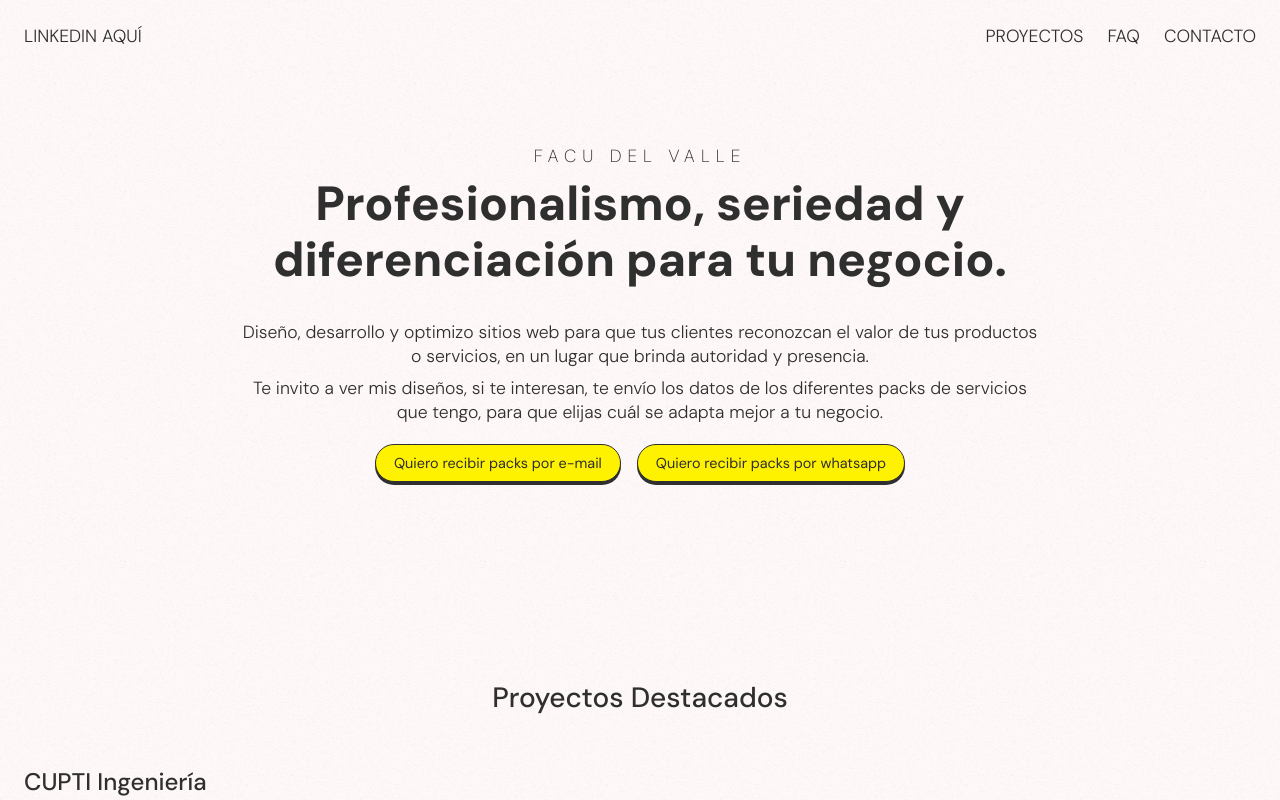
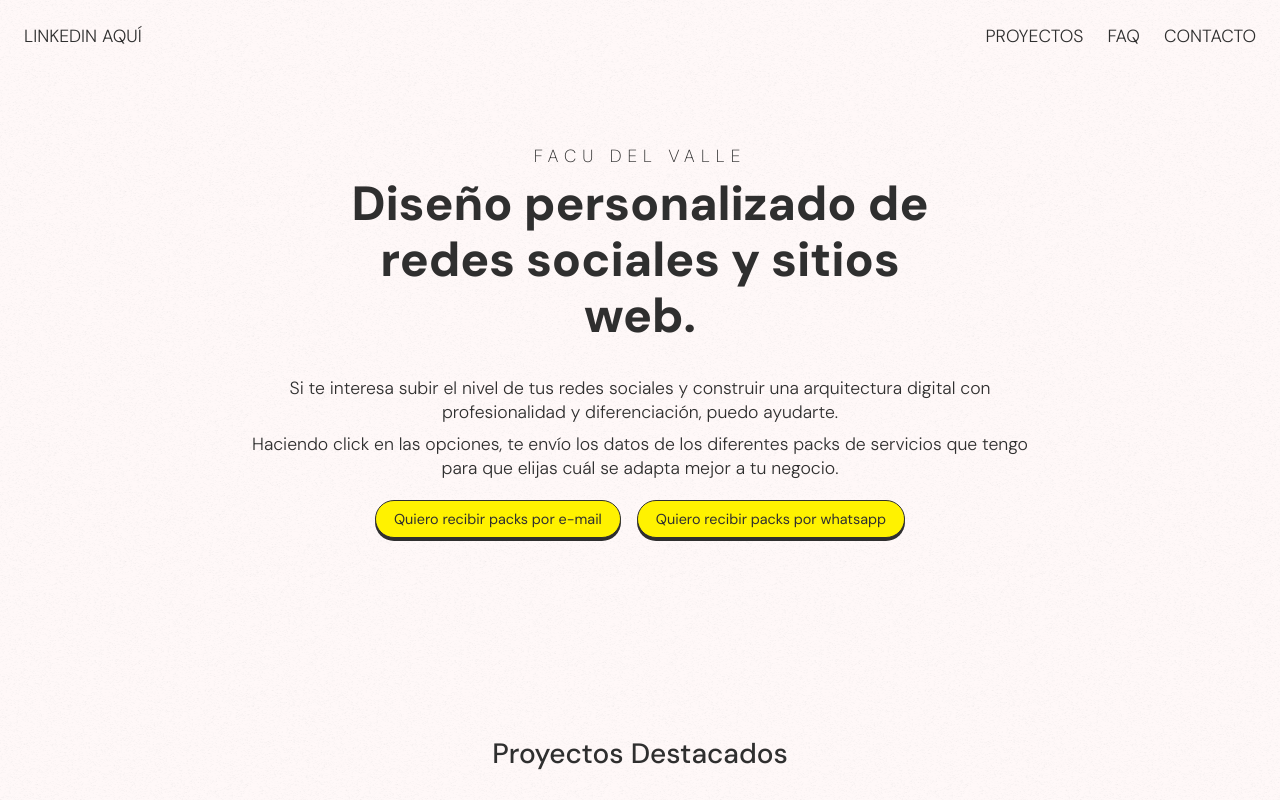
Before and after one commit to facundososa559/portfolio, a React (Create React App) app: page / in a window 1280 px wide. Shown: the top 800 px of the page. Built offline with nearby package versions, Linux system fonts and the light colour scheme.

Commit message:
cambio headline

```diff
--- a/src/css/layout/layout.css
+++ b/src/css/layout/layout.css
@@ -54,7 +54,7 @@
 }
 
 .hero__container {
-    gap: 8px
+    gap: 8px;
 }
 
 
@@ -91,3 +91,10 @@
         max-width: 65%;
     }
 }
+
+@media screen and (min-width: 1024px) {
+    .hero-heading {
+        max-width: 80%;
+        justify-self: center;
+    }
+}
--- a/src/pages/Home.jsx
+++ b/src/pages/Home.jsx
@@ -22,14 +22,14 @@ function Home() {
                 <h1 className='text--small extra-light letter-spacing hero__subheading'>FACU DEL VALLE</h1>
               </AnimatedElement>
               <AnimatedElement delay={0.2}>
-                <h1 className='heading semi-bold'>Profesionalismo, seriedad y diferenciación para tu negocio.</h1>
+                <h1 className='heading hero-heading semi-bold'>Diseño personalizado de redes sociales y sitios web.</h1>
               </AnimatedElement>
               <AnimatedElement delay={0.3}>
-                <p>Diseño, desarrollo y optimizo sitios web para que tus clientes reconozcan el valor de tus productos o servicios, en un lugar que brinda autoridad y presencia.</p>
+                <p>Si te interesa subir el nivel de tus redes sociales y construir una arquitectura digital con profesionalidad y diferenciación, puedo ayudarte.</p>
               </AnimatedElement>
 
               <AnimatedElement delay={0.4}>
-                <p>Te invito a ver mis diseños, si te interesan, te envío los datos de los diferentes packs de servicios que tengo, para que elijas cuál se adapta mejor a tu negocio.</p>
+                <p>Haciendo click en las opciones, te envío los datos de los diferentes packs de servicios que tengo para que elijas cuál se adapta mejor a tu negocio.</p>
               </AnimatedElement>
               <AnimatedElement delay={0.5}>
                 <CallToAction
```
